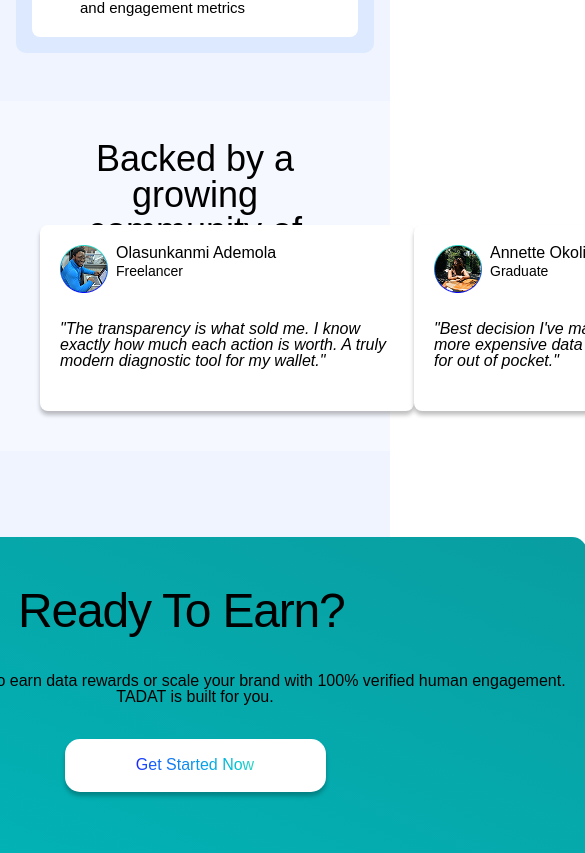
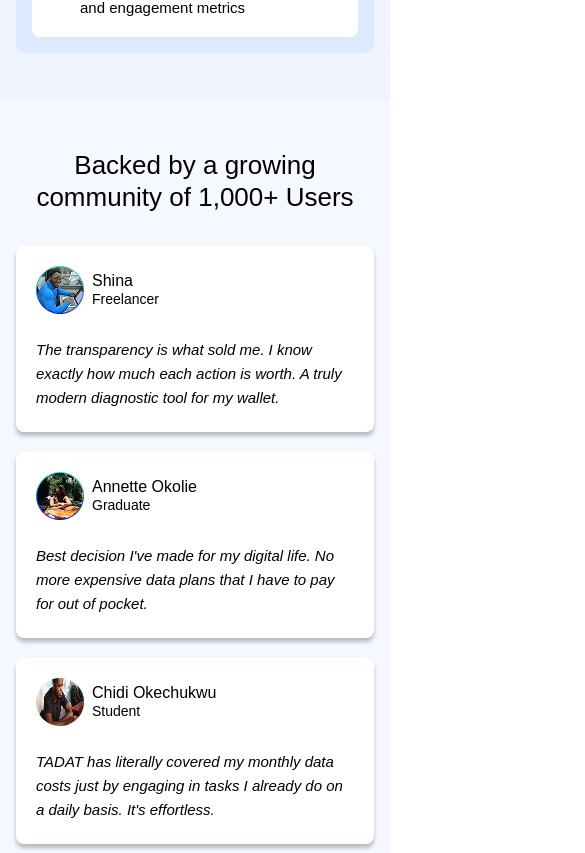
Before and after one commit to Tenney-olarh/TADAT, a React (Vite) app: page / in a window 390 px wide. Shown: the part 1771-2624 px from the top of the page, 585 px wide, since content can reach past the window. Built offline with nearby package versions, Linux system fonts and the light colour scheme.

Commit message:
made reviews responsive

```diff
--- a/src/Components/Landing/Reviews.jsx
+++ b/src/Components/Landing/Reviews.jsx
@@ -1,75 +1,70 @@
-import {Link} from "react-router-dom";
 import Shina from "../../assets/shina.png";
 import Okolie from "../../assets/okolie.png";
 import Chidi from "../../assets/chidi.png";
+
+const reviews = [
+  {
+    avatar: Shina,
+    name: "Shina",
+    role: "Freelancer",
+    quote:
+      "The transparency is what sold me. I know exactly how much each action is worth. A truly modern diagnostic tool for my wallet.",
+  },
+  {
+    avatar: Okolie,
+    name: "Annette Okolie",
+    role: "Graduate",
+    quote:
+      "Best decision I've made for my digital life. No more expensive data plans that I have to pay for out of pocket.",
+  },
+  {
+    avatar: Chidi,
+    name: "Chidi Okechukwu",
+    role: "Student",
+    quote:
+      "TADAT has literally covered my monthly data costs just by engaging in tasks I already do on a daily basis. It's effortless.",
+  },
+];
+
+const ReviewCard = ({ avatar, name, role, quote }) => (
+  <article className="flex min-h-[186px] w-full flex-col rounded-[8px] bg-[#FFFFFF] p-5 shadow-[0px_4px_4px_0px_rgba(0,0,0,0.25)]">
+    <div className="flex items-center gap-2">
+      <img
+        src={avatar}
+        alt=""
+        aria-hidden="true"
+        className="h-12 w-12 shrink-0 rounded-[8px] object-cover"
+      />
+      <div className="min-w-0">
+        <h3 className="text-[16px] font-medium leading-tight tracking-[0%] text-[#000000]">
+          {name}
+        </h3>
+        <p className="text-[14px] leading-tight tracking-[0%] text-[#000000]">
+          {role}
+        </p>
+      </div>
+    </div>
+
+    <p className="mt-6 text-[15px] italic leading-relaxed tracking-[0%] text-[#000000] sm:text-[16px]">
+      {quote}
+    </p>
+  </article>
+);
+
 const Reviews = () => {
   return (
-    <div className="h-[350px] bg-[#F5F8FF] py-10 px-10">
-      <h1 className="text-[36px] font-medium leading text-[#000000]  h-[44px] leading-[100%] tracking-[0%] flex text-center justify-center">
+    <section className="w-full bg-[#F5F8FF] px-4 py-12 sm:px-6 sm:py-14 lg:px-10">
+      <h2 className="mx-auto max-w-[720px] text-center text-[26px] font-medium leading-tight tracking-[0%] text-[#000000] sm:text-[32px] lg:text-[36px]">
         Backed by a growing community of 1,000+ Users
-      </h1>
-      <section className="flex flex-row mt-10 justify-around">
-        <div className="w-[382px] h-[186px] rounded-[8px] bg-[#FFFFFF] flex flex-col px-5 py-5 shadow-[0px_4px_4px_0px_rgba(0,0,0,0.25)]">
-          <section className="flex flex-row gap-2">
-            <Link>
-              <img src={Shina} alt="Shina" className="object-cover" />
-            </Link>
-            <div>
-              <h1 className="text-[16px] font-medium text-[#000000] leading-[100%] tracking-[0%] w-[171px] h-[19px]">
-                Olasunkanmi Ademola
-              </h1>
-              <p className="h-[20px] w-[138px] text-[14px] text-[#000000] leading-[100%] tracking-[0%]">
-                Freelancer
-              </p>
-            </div>
-          </section>
-          <p className="w-[334px] h-[57px] italic text-[#000000] text-[16px] leading-[100%] tracking-[0%] mt-7">
-            "The transparency is what sold me. I know exactly how much each
-            action is worth. A truly modern diagnostic tool for my wallet."
-          </p>
-        </div>
+      </h2>
 
-        <div className="w-[382px] h-[186px ] rounded-[8px] bg-[#FFFFFF] flex flex-col px-5 py-5 shadow-[0px_4px_4px_0px_rgba(0,0,0,0.25)]">
-          <section className="flex flex-row gap-2">
-            <Link>
-              <img src={Okolie} alt="Okolie" className="object-cover" />
-            </Link>
-            <div>
-              <h1 className="text-[16px] font-medium text-[#000000] leading-[100%] tracking-[0%] w-[171px] h-[19px]">
-                Annette Okolie
-              </h1>
-              <p className="h-[20px] w-[138px] text-[14px] text-[#000000] leading-[100%] tracking-[0%]">
-                Graduate
-              </p>
-            </div>
-          </section>
-          <p className="w-[334px] h-[57px] italic text-[#000000] text-[16px] leading-[100%] tracking-[0%] mt-7">
-            "Best decision I've made for my digital life. No more expensive data
-            plans that I have to pay for out of pocket."
-          </p>
-        </div>
-
-        <div className="w-[382px] h-[186px ] rounded-[8px] bg-[#FFFFFF] flex flex-col px-5 py-5 shadow-[0px_4px_4px_0px_rgba(0,0,0,0.25)]">
-          <section className="flex flex-row gap-2">
-            <Link>
-              <img src={Chidi} alt="Chidi" className="object-cover" />
-            </Link>
-            <div>
-              <h1 className="text-[16px] font-medium text-[#000000] leading-[100%] tracking-[0%] w-[171px] h-[19px]">
-                Chidi Okechukwu
-              </h1>
-              <p className="h-[20px] w-[138px] text-[14px] text-[#000000] leading-[100%] tracking-[0%]">
-                Student
-              </p>
-            </div>
-          </section>
-          <p className="w-[334px] h-[57px] italic text-[#000000] text-[16px] leading-[100%] tracking-[0%] mt-7">
-            "TADAT has literally covered my monthly data costs just by engaging
-            in tasks I already do on a daily basis. It's effortless."
-          </p>
-        </div>
-      </section>
-    </div>
+      <div className="mx-auto mt-8 grid w-full max-w-[1240px] gap-5 sm:mt-10 sm:grid-cols-2 lg:grid-cols-3">
+        {reviews.map((review) => (
+          <ReviewCard key={review.name} {...review} />
+        ))}
+      </div>
+    </section>
   );
 };
+
 export default Reviews;
```
